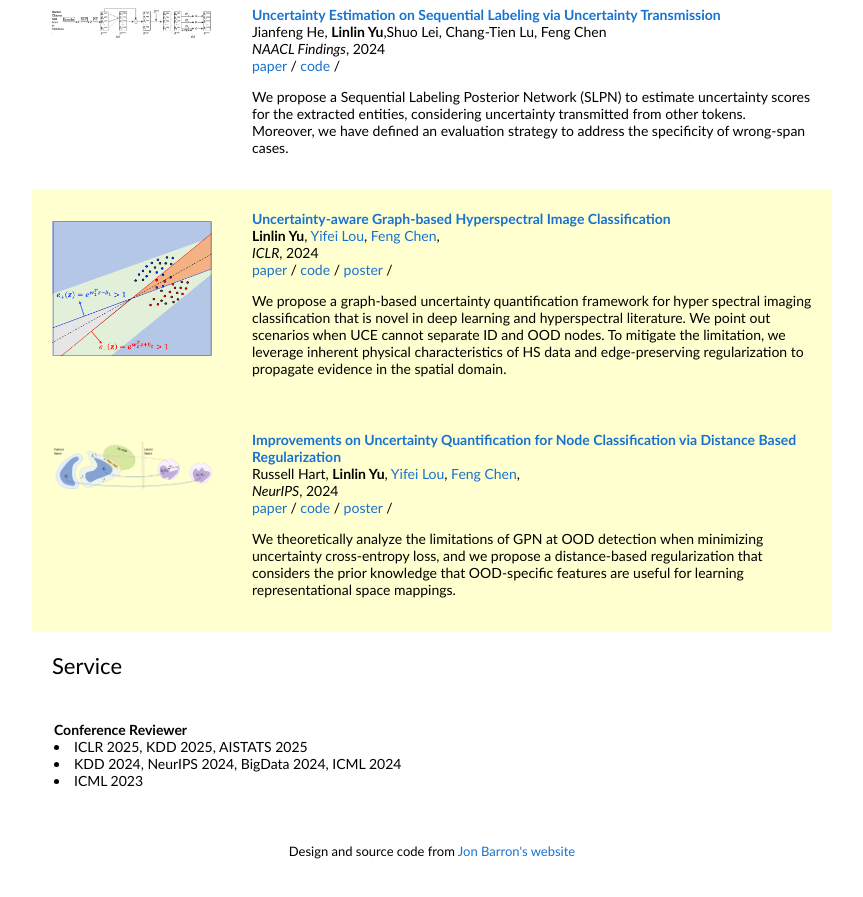
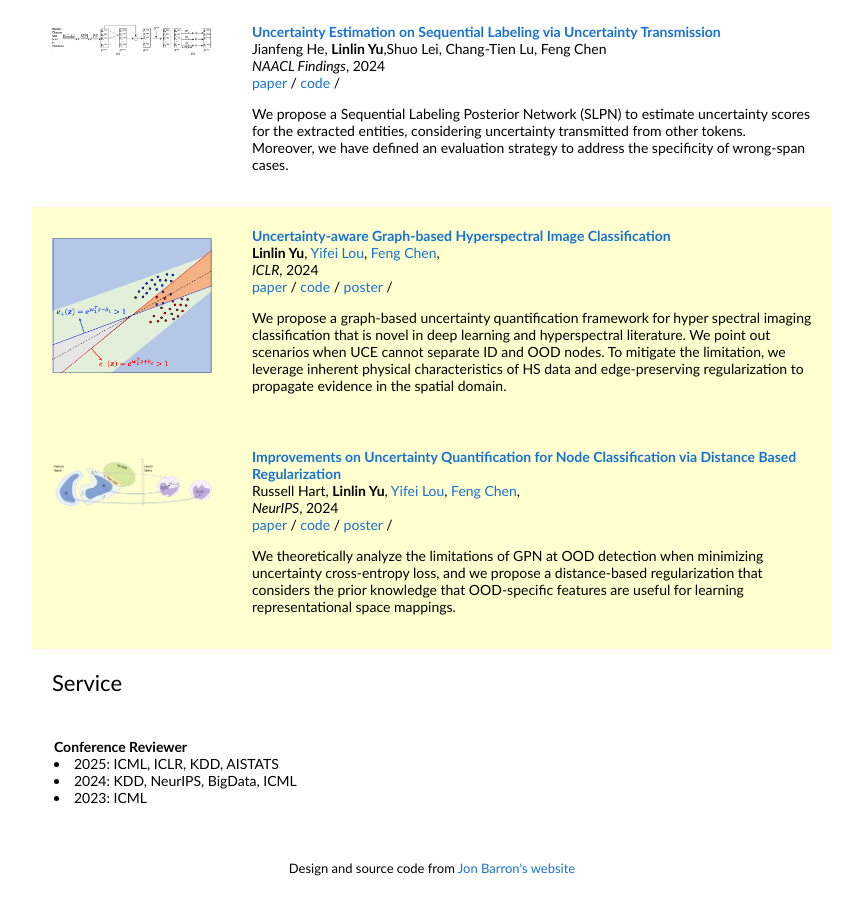
Before and after one commit to linlin-yu/linlin-yu.github.io, a plain HTML site: page index.html in a window 1280 px wide. Shown: the part 1544-2441 px from the top of the page, without its empty margins (208-1071 px from the left). Drawn offline with Linux system fonts and the light colour scheme.

Commit message:
Update index.html

```diff
--- a/index.html
+++ b/index.html
@@ -64,6 +64,7 @@
             <td style="padding:20px;width:100%;vertical-align:middle">
               <heading>News</heading>
               <p></p>
+                <li> 03/2025: Our survey on uncertainty quantification in LLM is available online </li>
                 <li>01/2025: one paper got accepted by <strong>ICLR 2025</strong></li>
                 <li>01/2025: one paper got accepted by <strong>AISTATS 2025</strong></li>
                 <li>10/2024: one paper got accepted by <strong>Frontiers in BigData 2024</strong></li>
@@ -355,9 +356,9 @@
             <!-- <td style="padding:20px;width:25%;vertical-align:middle"><img src="images/NIPS_logo.png" width="180"></td> -->
             <td width="75%" valign="center">
               <b>Conference Reviewer</b>
-              <li>ICLR 2025, KDD 2025, AISTATS 2025</li>
-              <li>KDD 2024, NeurIPS 2024, BigData 2024, ICML 2024</li>
-              <li>ICML 2023 </li>
+              <li>2025: ICML, ICLR, KDD, AISTATS</li>
+              <li>2024: KDD, NeurIPS, BigData, ICML</li>
+              <li>2023: ICML </li>
             </td>
           </tr>
           <tr>
```
